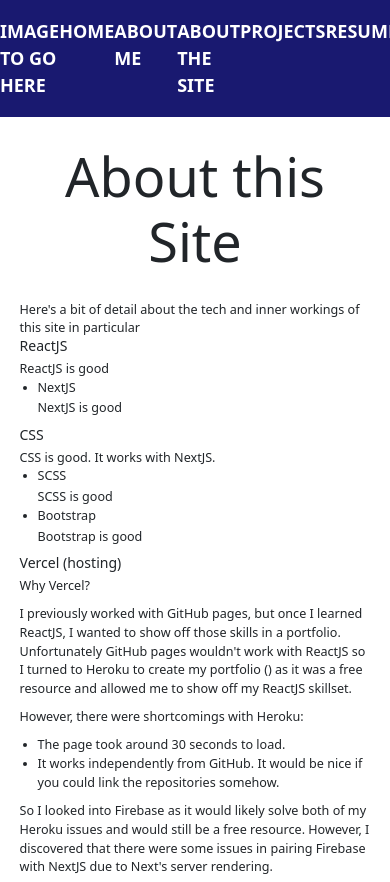
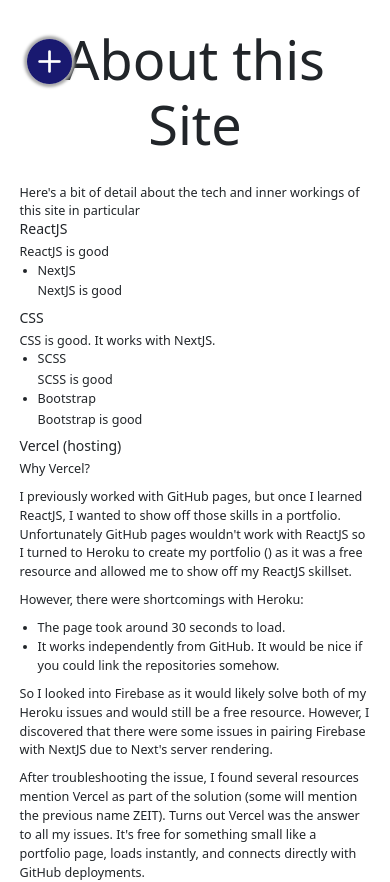
Before and after one commit to DaveKeith/firebase-portfolio, a Next.js app: page /about-the-site in a window 390 px wide. Shown: the top 882 px of the page. Built offline with nearby package versions, Linux system fonts and the light colour scheme.

Commit message:
scss functionality now works for mobile nav

```diff
--- /dev/null
+++ b/components/footer/footer.js
@@ -0,0 +1 @@
+import { linkedin, github } from 'bootstrap-icons';
--- a/components/header/main-navigation.js
+++ b/components/header/main-navigation.js
@@ -1,20 +1,29 @@
+import { Fragment, useState, useEffect } from 'react';
 import Link from 'next/link';
-import Image from 'next/image';
 
 import classes from './main-navigation.module.scss';
 
 function MainNavigation() {
+  const [rotate, setRotate] = useState("deg-0");
+
+  const mobileNav = () => {
+    if(rotate === "deg-0"){
+      setRotate("deg-45");
+    }else{
+      setRotate("deg-0");
+    }
+  }
+
+  useEffect(() => {
+    window.onresize = setRotate("deg-0");
+  }, []);
+
   return (
-    <header className={classes.header}>
+    <Fragment>
+      <header className={`${classes.mobileHeader} ${rotate}`}>
+        <div className='icon-bg' />
+        <i className="bi bi-plus-circle-fill" onClick={mobileNav} />
         <ul>
-          <li>
-            <Link href='/'>
-                <a>
-                    Image to go here
-                    {/* <Image /> */}
-                </a>
-            </Link>
-          </li>
             <li>
               <Link href='/'>Home</Link>
             </li>
@@ -32,6 +41,26 @@
             </li>
         </ul>
       </header>
+      <header className={classes.desktopHeader}>
+        <ul>
+            <li>
+              <Link href='/'>Home</Link>
+            </li>
+            <li>
+              <Link href='/about-me'>About Me</Link>
+            </li>
+            <li>
+              <Link href='/about-the-site'>About the Site</Link>
+            </li>
+            <li>
+              <Link href='/projects'>Projects</Link>
+            </li>
+            <li>
+              <Link href='/resume'>Resume</Link>
+            </li>
+        </ul>
+      </header>
+    </Fragment>
   );
 }
 
--- a/components/header/main-navigation.module.scss
+++ b/components/header/main-navigation.module.scss
@@ -1,8 +1,44 @@
-.header{
+.mobileHeader{
+    display: none;
+    position: absolute;
+
+    @media only screen and (max-width: 56.25em) {
+        display: block;
+    };
+
+    div{
+        position: absolute;
+        z-index: 1000;
+        margin-top: 1.24rem;
+        margin-left: 3rem;
+        height: 5rem;
+        width: 5rem;
+        border-radius: 50%;
+        background-color: white;
+    }
+
+    i{
+        margin: 3rem;
+        cursor: pointer;
+        font-size: 5rem;
+        color: midnightblue;
+    }
+
+    :hover{
+        color: darkslateblue;
+    }
+}
+
+.desktopHeader{
+    display: block;
     background-color: midnightblue;
     font-size: 2rem;
     font-weight: 600;
     padding: 2rem 0px;
+
+    @media only screen and (max-width: 56.25em) {
+        display: none;
+    };
 
     a{
         color: white;
--- a/package.json
+++ b/package.json
@@ -9,6 +9,7 @@
   },
   "dependencies": {
     "bootstrap": "^5.1.3",
+    "bootstrap-icons": "^1.8.1",
     "next": "12.0.10",
     "react": "17.0.2",
     "react-dom": "17.0.2",
--- a/pages/_app.js
+++ b/pages/_app.js
@@ -8,6 +8,7 @@
         <Layout>
             <Head>
                 <meta name='viewport' content='width=device-width, initial-scale=1' />
+                <link rel="stylesheet" href="https://cdn.jsdelivr.net/npm/bootstrap-icons@1.8.1/font/bootstrap-icons.css" />
                 <title>My ReactJS/NextJS App</title>
             </Head>
             <Component {...pageProps} />
--- /dev/null
+++ b/styles/components/_header.scss
@@ -0,0 +1,48 @@
+.deg-0, .deg-45{
+    .bi-plus-circle-fill::before{
+        border-radius: 50%;
+        position: relative;
+        z-index: 9999;
+    }
+
+    ul{
+        position: fixed;
+        padding: 20rem;
+        display: block;
+        height: 100vh;
+        width: 100vw;
+        text-align: center;
+        z-index: 999;
+        background-color: midnightblue;
+    }
+}
+
+.deg-0{
+    .bi-plus-circle-fill::before{
+        box-shadow: 0 0 3px 3px darkgrey;
+        transform: rotate(0deg);
+        transition: all 1s;
+    }
+
+    ul{
+        top: -100vh;
+        left: -100vw;
+        border-radius: 100%;
+        transition: all .5s linear;
+    }
+}
+
+.deg-45{
+    .bi-plus-circle-fill::before{
+        box-shadow: 0 0 3px 3px white;
+        transform: rotate(405deg);
+        transition: 1s;
+    }
+
+    ul{
+        top: 0;
+        left: 0;
+        border-radius: 0;
+        transition: all .5s linear;
+    }
+}
--- a/styles/globals.scss
+++ b/styles/globals.scss
@@ -4,4 +4,6 @@
 @import "base/animations";
 @import "base/base";
 
+@import "components/_header.scss";
+
 @import "pages/content";
```
Also changed, not shown: 1 other file (tests, documents, lock files or other folders). Lines whose indentation alone changed are shown as unchanged.
